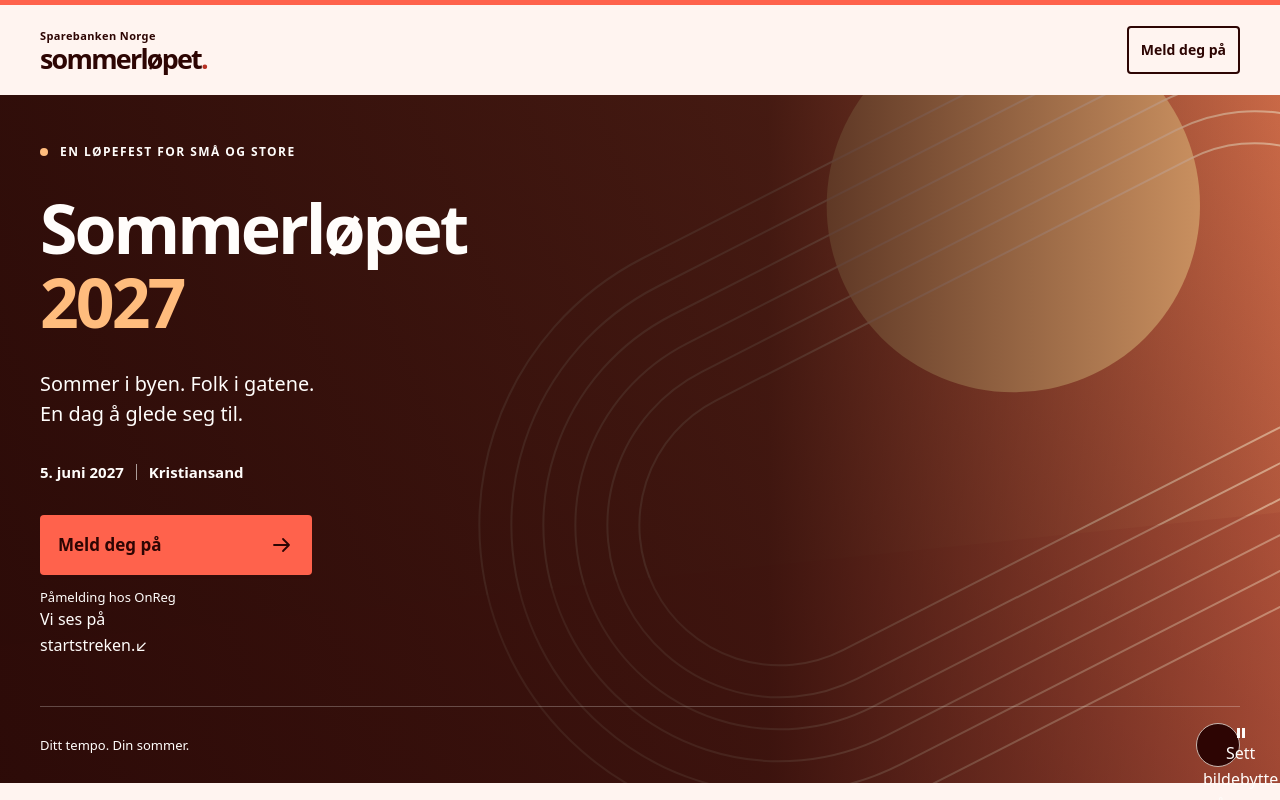
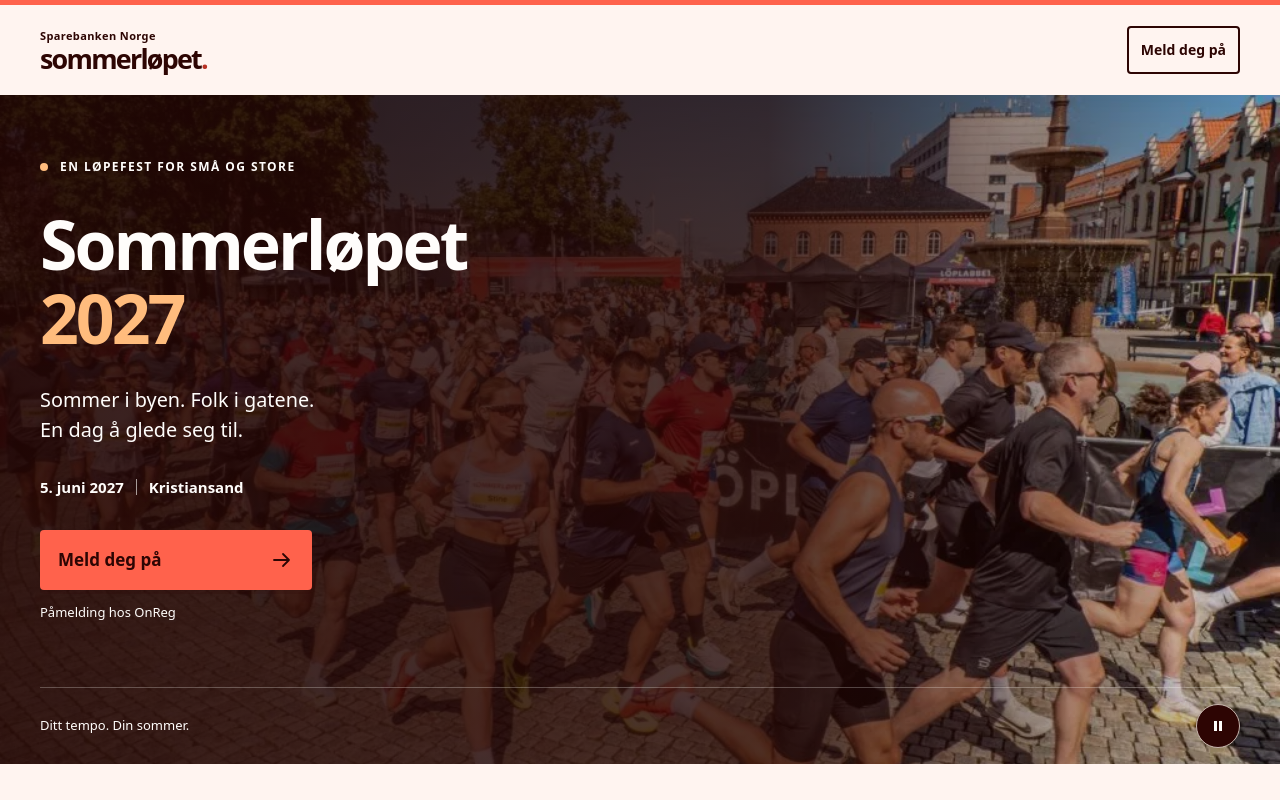
Before and after one commit to iverkroken/sommerlopet-landing, a React (Vite) app: page / in a window 1280 px wide. Shown: the top 800 px of the page. Built offline with nearby package versions, Linux system fonts and the light colour scheme.

Commit message:
add hero component with image rotation and registration link

```diff
--- a/src/components/Hero.jsx
+++ b/src/components/Hero.jsx
@@ -1,103 +1,51 @@
-import { useEffect, useState } from 'react'
 import { event } from '../config/event.js'
-import { heroImages, heroTiming } from '../config/hero-images.js'
+import { heroImages, heroTiming, heroMobileMedia } from '../config/hero-images.js'
+import { useHeroRotation } from '../hooks/useHeroRotation.js'
 import RegistrationLink from './RegistrationLink.jsx'
-
-function preload(image) {
-  return new Promise((resolve, reject) => {
-    const next = new Image()
-    next.onload = () => next.decode().then(resolve, reject)
-    next.onerror = reject
-    next.sizes = image.sizes || '100vw'
-    const source = window.matchMedia('(max-width: 767px)').matches && image.mobileSrcSet ? image.mobileSrcSet : image.srcSet
-    if (source) next.srcset = source
-    next.src = image.src
-  })
-}
 
 function HeroImage({ image, current, animated }) {
   return <picture
     className={`hero-picture ${current ? 'hero-picture--current' : 'hero-picture--previous'} ${animated ? 'hero-picture--enter' : ''}`}
     aria-hidden={!current || image.decorative ? true : undefined}
-    style={{ '--focal-mobile': image.objectPositionMobile, '--focal-desktop': image.objectPositionDesktop }}
+    style={{ '--focal-mobile': image.objectPositionMobile, '--focal-desktop': image.objectPositionDesktop,
+      '--focal-landscape': image.objectPositionLandscape || image.objectPositionDesktop }}
   >
-    {image.mobileSrcSet && <source media="(max-width: 767px)" srcSet={image.mobileSrcSet} sizes={image.sizes || '100vw'} />}
-    <img className={current ? 'hero-image--current' : undefined} src={image.src} srcSet={image.srcSet}
-      sizes={image.srcSet ? image.sizes || '100vw' : undefined} alt={image.decorative ? '' : image.alt}
-      fetchPriority={current ? 'high' : 'auto'} decoding="async"
+    {image.mobileSrcSet && <source media={heroMobileMedia} srcSet={image.mobileSrcSet} sizes={image.sizes} />}
+    <img className={current ? 'hero-image--current' : undefined} data-image-id={image.id}
+      src={image.src} srcSet={image.srcSet} sizes={image.sizes} width={image.width} height={image.height}
+      alt={image.decorative ? '' : image.alt} fetchPriority={current ? 'high' : 'auto'} decoding="async"
       onError={(e) => { e.currentTarget.style.visibility = 'hidden' }} />
   </picture>
 }
 
 export default function Hero({ images = heroImages }) {
-  const [slides, setSlides] = useState({ current: 0, previous: null })
-  const [paused, setPaused] = useState(false)
-  const [environment, setEnvironment] = useState({ ready: false, reduced: true, visible: true })
-  const [unavailable, setUnavailable] = useState(false)
-  const currentIndex = slides.current
-  const previousIndex = slides.previous
-  useEffect(() => {
-    const motion = window.matchMedia('(prefers-reduced-motion: reduce)')
-    const update = () => setEnvironment({ ready: true, reduced: motion.matches, visible: !document.hidden })
-    update()
-    motion.addEventListener('change', update)
-    document.addEventListener('visibilitychange', update)
-    return () => { motion.removeEventListener('change', update); document.removeEventListener('visibilitychange', update) }
-  }, [])
-  const canRotate = environment.ready && !environment.reduced && images.length > 1 && !unavailable
-  const running = canRotate && !paused && environment.visible
-  useEffect(() => {
-    if (!running) return
-    let cancelled = false
-    let timer
-    const started = performance.now()
-    async function prepareNext() {
-      const currentImage = document.querySelector('.hero-image--current')
-      if (currentImage) await currentImage.decode().catch(() => {})
-      for (let offset = 1; offset < images.length; offset++) {
-        if (cancelled) return
-        const index = (currentIndex + offset) % images.length
-        try {
-          await preload(images[index])
-          if (cancelled) return
-          timer = window.setTimeout(() => setSlides({ current: index, previous: currentIndex }),
-            Math.max(0, heroTiming.intervalMs - (performance.now() - started)))
-          return
-        } catch { /* Keep a working photo if the next one fails. */ }
-      }
-      if (!cancelled) setUnavailable(true)
-    }
-    prepareNext()
-    return () => { cancelled = true; window.clearTimeout(timer) }
-  }, [running, currentIndex, images])
-  useEffect(() => {
-    if (previousIndex === null) return
-    const timer = window.setTimeout(() => setSlides((value) => ({ ...value, previous: null })), heroTiming.fadeMs)
-    return () => window.clearTimeout(timer)
-  }, [currentIndex, previousIndex])
+  const { slides, running, canRotate, paused, setPaused } = useHeroRotation(images)
+  const current = images.find((image) => image.id === slides.current)
+  const previous = images.find((image) => image.id === slides.previous)
+  const controlLabel = paused ? 'Start bildebytte' : 'Pause bildebytte'
 
   return <section className={`hero ${running ? '' : 'hero--static'}`} aria-labelledby="hero-title" style={{ '--hero-fade': `${heroTiming.fadeMs}ms` }}>
     <div className="hero-visual">
-      {slides.previous !== null && images[slides.previous] && <HeroImage key={`previous-${slides.previous}`} image={images[slides.previous]} current={false} />}
-      {images[slides.current] && <HeroImage key={slides.current} image={images[slides.current]} current animated={slides.previous !== null && running} />}
+      {previous && <HeroImage key={`previous-${previous.id}`} image={previous} current={false} />}
+      {current && <HeroImage key={current.id} image={current} current animated={!!previous && running} />}
     </div>
     <div className="hero-shade" />
     <div className="container hero-layout">
       <div className="hero-content">
         <p className="eyebrow hero-eyebrow"><span className="live-dot" /> En løpefest for små og store</p>
-        <h1 id="hero-title">{event.name}{' '}<span>{event.year}</span></h1>
+        <h1 id="hero-title">{event.name === 'Sommerløpet' ? <>Sommer<wbr />løpet</> : event.name}{' '}<span>{event.year}</span></h1>
         <p className="hero-description">Sommer i byen. Folk i gatene.<br />En dag å glede seg til.</p>
         <p className="hero-details"><time dateTime={event.date}>{event.displayDate}</time><span aria-hidden="true" className="detail-divider" /><span>{event.location}</span></p>
         <RegistrationLink />
       </div>
-      <div className="hero-aside" aria-hidden="true"><span>Vi ses på<br />startstreken.</span><span className="hand-arrow">↙</span></div>
     </div>
     <div className="container hero-bottom">
       <span className="hero-bottom-note">Ditt tempo. Din sommer.</span>
-      {canRotate && <button className="motion-control" type="button" onClick={() => setPaused((value) => !value)} aria-label={paused ? 'Start bildebytte' : 'Sett bildebytte på pause'}>
-        <svg aria-hidden="true" viewBox="0 0 16 16" fill="currentColor">{paused ? <path d="m5 3 8 5-8 5Z" /> : <path d="M4 3h3v10H4zm5 0h3v10H9z" />}</svg>
-        <span>{paused ? 'Start bildebytte' : 'Sett bildebytte på pause'}</span>
-      </button>}
+      <div className="motion-control-slot">
+        {canRotate && <button className="motion-control" type="button" onClick={() => setPaused((value) => !value)} aria-label={controlLabel} title={controlLabel}>
+          <svg aria-hidden="true" viewBox="0 0 16 16" fill="currentColor">{paused ? <path d="m5 3 8 5-8 5Z" /> : <path d="M4 3h3v10H4zm5 0h3v10H9z" />}</svg>
+        </button>}
+      </div>
     </div>
   </section>
 }
--- a/src/config/hero-images.js
+++ b/src/config/hero-images.js
@@ -1,11 +1,22 @@
-// TODO: Replace illustrations with official photographs. See README for responsive sources.
-// Optional: srcSet, mobileSrcSet. Focal points belong here, not in component CSS.
-export const heroImages = [
-  { src: '/images/hero-track.svg', sizes: '100vw', alt: '', decorative: true,
-    objectPositionMobile: '63% center', objectPositionDesktop: 'center center' },
-  { src: '/images/hero-community.svg', sizes: '100vw', alt: '', decorative: true,
-    objectPositionMobile: '65% center', objectPositionDesktop: 'center center' },
-  { src: '/images/hero-summer.svg', sizes: '100vw', alt: '', decorative: true,
-    objectPositionMobile: '70% center', objectPositionDesktop: 'center center' },
-]
+import manifest from '../generated/hero-manifest.json'
+
+// Positions are editorial choices for each original, not device-specific layouts.
+const focalPoints = {
+  open: ['48% 45%', 'center 42%', 'center 37%'],
+  children: ['63% 46%', 'center 45%', 'center 39%'],
+  older: ['53% center', 'center 10%', 'center 10%'],
+  'finish-1': ['42% 43%', 'center 20%', 'center 20%'],
+  'finish-2': ['62% 42%', 'center top', 'center top'],
+  'finish-3': ['52% 42%', 'center top', 'center top'],
+}
+
+export const heroImages = manifest.map(({ id, src, srcSet, width, height }) => ({
+  id, src, srcSet, width, height, sizes: '100vw', alt: '', decorative: true,
+  objectPositionMobile: focalPoints[id][0],
+  objectPositionDesktop: focalPoints[id][1],
+  objectPositionLandscape: focalPoints[id][2],
+}))
+
+// Optional mobileSrcSet uses this same media condition for display and preloading.
+export const heroMobileMedia = '(max-width: 47.99rem)'
 export const heroTiming = { intervalMs: 6000, fadeMs: 800 }
--- /dev/null
+++ b/src/generated/hero-manifest.json
@@ -0,0 +1,212 @@
+[
+  {
+    "id": "open",
+    "original": "åpen klasse.png",
+    "originalBytes": 1935122,
+    "width": 1024,
+    "height": 768,
+    "src": "/images/hero/open-960.webp",
+    "srcSet": "/images/hero/open-320.webp 320w, /images/hero/open-480.webp 480w, /images/hero/open-640.webp 640w, /images/hero/open-960.webp 960w, /images/hero/open-1024.webp 1024w",
+    "variants": [
+      {
+        "src": "/images/hero/open-320.webp",
+        "width": 320,
+        "height": 240,
+        "bytes": 28816
+      },
+      {
+        "src": "/images/hero/open-480.webp",
+        "width": 480,
+        "height": 360,
+        "bytes": 58862
+      },
+      {
+        "src": "/images/hero/open-640.webp",
+        "width": 640,
+        "height": 480,
+        "bytes": 94204
+      },
+      {
+        "src": "/images/hero/open-960.webp",
+        "width": 960,
+        "height": 720,
+        "bytes": 173976
+      },
+      {
+        "src": "/images/hero/open-1024.webp",
+        "width": 1024,
+        "height": 768,
+        "bytes": 198374
+      }
+    ]
+  },
+  {
+    "id": "children",
+    "original": "barneklassen.png",
+    "originalBytes": 709463,
+    "width": 768,
+    "height": 512,
+    "src": "/images/hero/children-768.webp",
+    "srcSet": "/images/hero/children-320.webp 320w, /images/hero/children-480.webp 480w, /images/hero/children-640.webp 640w, /images/hero/children-768.webp 768w",
+    "variants": [
+      {
+        "src": "/images/hero/children-320.webp",
+        "width": 320,
+        "height": 213,
+        "bytes": 18264
+      },
+      {
+        "src": "/images/hero/children-480.webp",
+        "width": 480,
+        "height": 320,
+        "bytes": 31922
+      },
+      {
+        "src": "/images/hero/children-640.webp",
+        "width": 640,
+        "height": 427,
+        "bytes": 47264
+      },
+      {
+        "src": "/images/hero/children-768.webp",
+        "width": 768,
+        "height": 512,
+        "bytes": 60134
+      }
+    ]
+  },
+  {
+    "id": "older",
+    "original": "de-eldre.png",
+    "originalBytes": 5813399,
+    "width": 2048,
+    "height": 1370,
+    "src": "/images/hero/older-960.webp",
+    "srcSet": "/images/hero/older-320.webp 320w, /images/hero/older-480.webp 480w, /images/hero/older-640.webp 640w, /images/hero/older-960.webp 960w, /images/hero/older-1280.webp 1280w, /images/hero/older-1920.webp 1920w",
+    "variants": [
+      {
+        "src": "/images/hero/older-320.webp",
+        "width": 320,
+        "height": 214,
+        "bytes": 23720
+      },
+      {
+        "src": "/images/hero/older-480.webp",
+        "width": 480,
+        "height": 321,
+        "bytes": 46234
+      },
+      {
+        "src": "/images/hero/older-640.webp",
+        "width": 640,
+        "height": 428,
+        "bytes": 73380
+      },
+      {
+        "src": "/images/hero/older-960.webp",
+        "width": 960,
+        "height": 642,
+        "bytes": 135286
+      },
+      {
+        "src": "/images/hero/older-1280.webp",
+        "width": 1280,
+        "height": 856,
+        "bytes": 198628
+      },
+      {
+        "src": "/images/hero/older-1920.webp",
+        "width": 1920,
+        "height": 1284,
+        "bytes": 330772
+      }
+    ]
+  },
+  {
+    "id": "finish-1",
+    "original": "i mål 1.png",
+    "originalBytes": 439246,
+    "width": 600,
+    "height": 400,
+    "src": "/images/hero/finish-1-600.webp",
+    "srcSet": "/images/hero/finish-1-320.webp 320w, /images/hero/finish-1-480.webp 480w, /images/hero/finish-1-600.webp 600w",
+    "variants": [
+      {
+        "src": "/images/hero/finish-1-320.webp",
+        "width": 320,
+        "height": 213,
+        "bytes": 16122
+      },
+      {
+        "src": "/images/hero/finish-1-480.webp",
+        "width": 480,
+        "height": 320,
+        "bytes": 26458
+      },
+      {
+        "src": "/images/hero/finish-1-600.webp",
+        "width": 600,
+        "height": 400,
+        "bytes": 35640
+      }
+    ]
+  },
+  {
+    "id": "finish-2",
+    "original": "i mål 2.png",
+    "originalBytes": 375427,
+    "width": 600,
+    "height": 400,
+    "src": "/images/hero/finish-2-600.webp",
+    "srcSet": "/images/hero/finish-2-320.webp 320w, /images/hero/finish-2-480.webp 480w, /images/hero/finish-2-600.webp 600w",
+    "variants": [
+      {
+        "src": "/images/hero/finish-2-320.webp",
+        "width": 320,
+        "height": 213,
+        "bytes": 12138
+      },
+      {
+        "src": "/images/hero/finish-2-480.webp",
+        "width": 480,
+        "height": 320,
+        "bytes": 20050
+      },
+      {
+        "src": "/images/hero/finish-2-600.webp",
+        "width": 600,
+        "height": 400,
+        "bytes": 26836
+      }
+    ]
+  },
+  {
+    "id": "finish-3",
+    "original": "i mål 3.png",
+    "originalBytes": 410889,
+    "width": 600,
+    "height": 400,
+    "src": "/images/hero/finish-3-600.webp",
+    "srcSet": "/images/hero/finish-3-320.webp 320w, /images/hero/finish-3-480.webp 480w, /images/hero/finish-3-600.webp 600w",
+    "variants": [
+      {
+        "src": "/images/hero/finish-3-320.webp",
+        "width": 320,
+        "height": 213,
+        "bytes": 13666
+      },
+      {
+        "src": "/images/hero/finish-3-480.webp",
+        "width": 480,
+        "height": 320,
+        "bytes": 22926
+      },
+      {
+        "src": "/images/hero/finish-3-600.webp",
+        "width": 600,
+        "height": 400,
+        "bytes": 31160
+      }
+    ]
+  }
+]
```
Also changed, not shown: scripts/hero-sources.mjs (added, +9 -0 lines).
